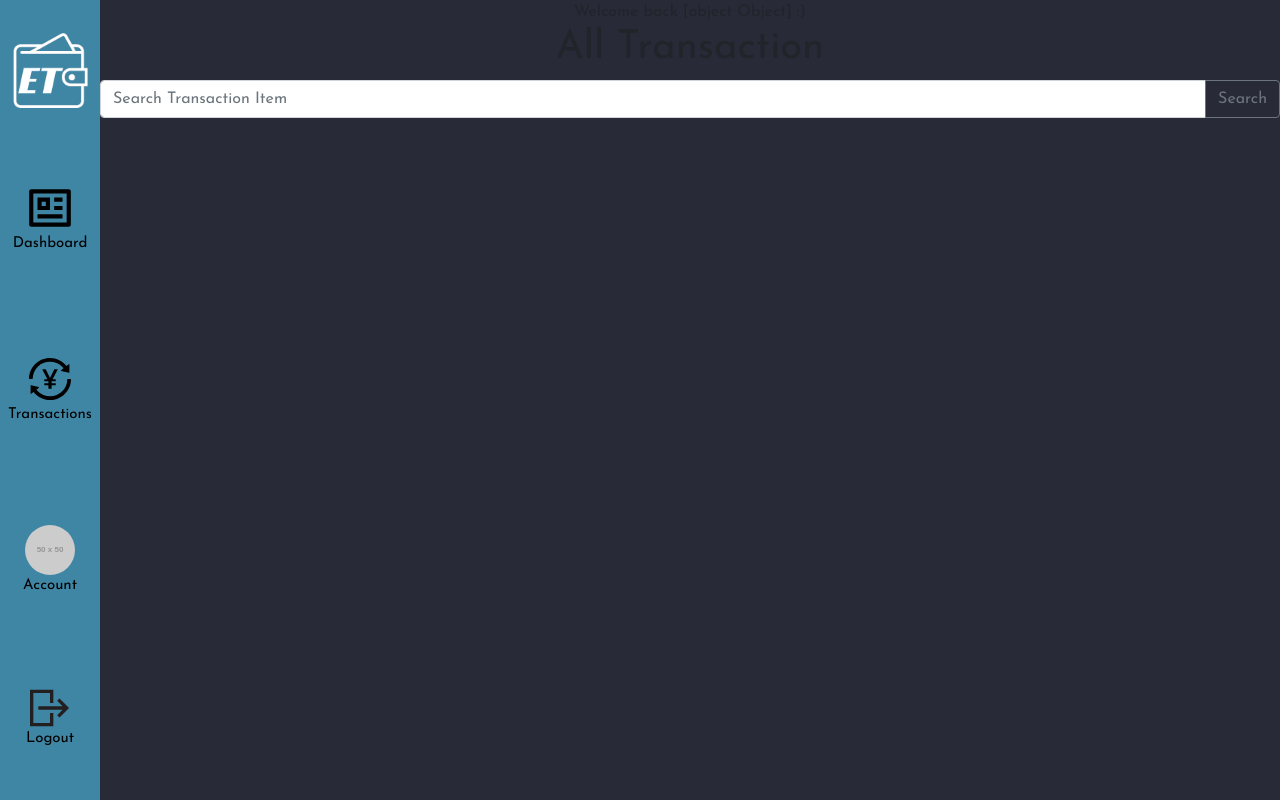
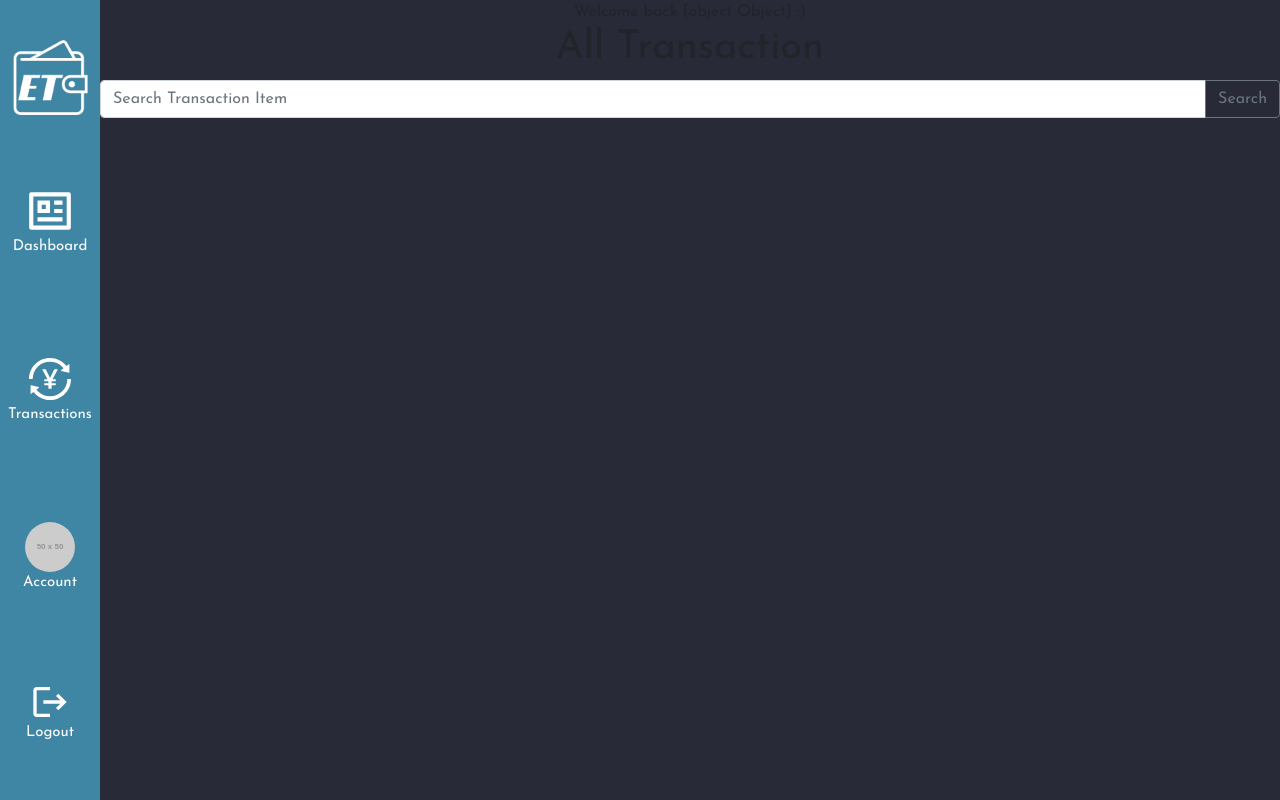
Before and after one commit to VikiSevcikova/expense-tracker, a React (Create React App) app: page /alltransaction in a window 1280 px wide. Built offline with nearby package versions, Linux system fonts and the light colour scheme.

Commit message:
nav icon adjust

```diff
--- a/src/features/navbar/Navbar.js
+++ b/src/features/navbar/Navbar.js
@@ -4,21 +4,16 @@ import Image from "react-bootstrap/Image";
 import "./Navbar.scss";
 import { RiProfileLine } from "react-icons/ri";
 import { AiOutlineTransaction } from "react-icons/ai";
-import { GrLogout } from "react-icons/gr";
+import { MdLogout } from "react-icons/md";
 
-export default function Navbar({ children }) {
-  const btnOnClick = (e) => {
-    let name = e.target.parentElement.classList.add("active");
-    console.log(e.target.parentElement.childNodes[1]);
-    console.log(e.target.parentElement.childNodes[0]);
-    // e.target.parentElement.classList
-  };
+
+export default function Navbar() {
 
   return (
-      <div style={{ width: "100px", height: "100vh" }}>
+      <div className="nav_wrapper">
         <Nav
-          className="h-100 w-100 align-items-center justify-content-center"
-          style={{ backgroundColor: "#3F85A4" }}
+          className="navbar h-100 w-100 align-items-center justify-content-center"
+
         >
           <Nav.Item className="position-relative">
             <Image
@@ -30,7 +25,7 @@ export default function Navbar({ children }) {
           <Nav.Link
             href="/dashboard"
             className="navBtn"
-            onClick={(e) => btnOnClick(e)}
+            // onClick={(e) => btnOnClick(e)}
           >
             <RiProfileLine size={50} />
             <p>Dashboard</p>
@@ -39,7 +34,7 @@ export default function Navbar({ children }) {
             <AiOutlineTransaction size={50} />
             <p>Transactions</p>
           </Nav.Link>
-          <Nav.Link className="navBtn">
+          <Nav.Link href="/" className="navBtn">
             <Image
               src="https://via.placeholder.com/50"
               alt="profile_image"
@@ -48,7 +43,7 @@ export default function Navbar({ children }) {
             <p>Account</p>
           </Nav.Link>
           <Nav.Item className="navBtn">
-            <GrLogout size={40} />
+            <MdLogout size={40} />
             <p>Logout</p>
           </Nav.Item>
         </Nav>
--- a/src/features/navbar/Navbar.scss
+++ b/src/features/navbar/Navbar.scss
@@ -1,17 +1,26 @@
+@import '../../utils/component';
+
+.nav_wrapper {
+  width: 100px;
+  height: 100vh;
+
+  .navbar {
+    background-color: $accentColor1;
+
     .navBtn {
-  color: black;
+      color: white;
       text-decoration: none;
       &__active {
         color: white;
       }
       &__active:hover {
         user-select: none;
-    cursor:default;
+        cursor: default;
         color: white;
       }
       &__active:focus {
         user-select: none;
-    cursor:default;
+        cursor: default;
         color: white;
       }
     }
@@ -19,7 +28,8 @@
     .navBtn:hover {
       color: white;
       text-decoration: none;
-  transform: scale(1.1);
+      transform: scale(1.05);
+      transition: all 0.5s ease-in-out;
     }
 
     .navBtn:focus {
@@ -31,3 +41,5 @@ p {
       font-family: "Josefin Sans", sans-serif;
       text-align: center;
     }
+  }
+}
--- a/src/pages/dashboard/Dashboard.scss
+++ b/src/pages/dashboard/Dashboard.scss
@@ -1,3 +1,3 @@
-.dashBoard_wrapper{
-    color:white;
+.dashBoard_wrapper {
+  color: white;
 }
```
Also changed, not shown: src/pages/dashboard/Dashboard.js (+9 -1 lines), public/images/et-logo-g.png (added). Lines whose indentation alone changed are shown as unchanged.
